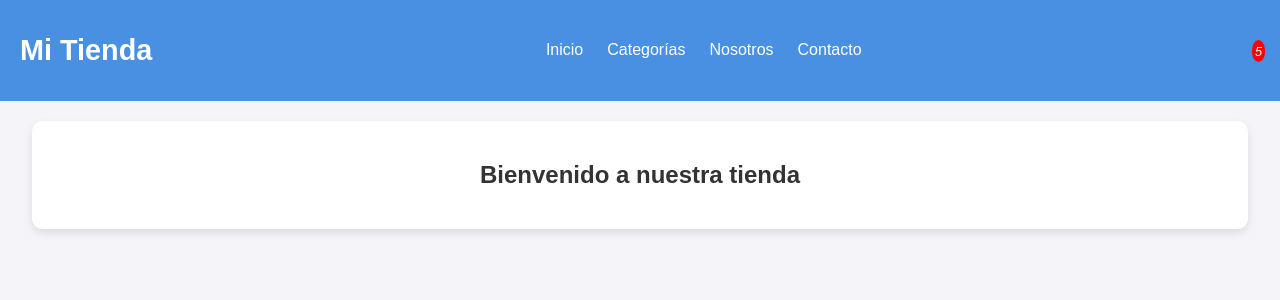
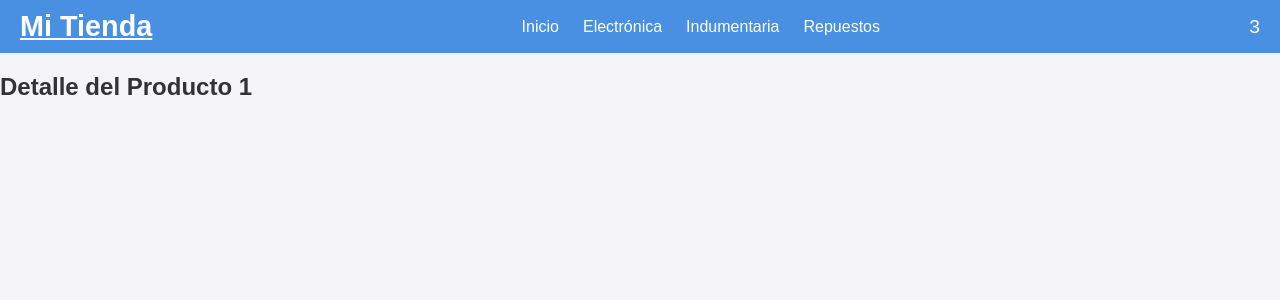
Before and after one commit to slacoxz/proyecto-reactjs, a React (Vite) app in the folder proyect-react-js/: page /item/1 in a window 1280 px wide. Shown: the top 300 px of the page. Built offline with nearby package versions, Linux system fonts and the light colour scheme.

Commit message:
configuro el enrutamiento usando routes, route y BrowserRouter en app.jsx. Ademas remplazo los <a> por <Link> de react-router-dom para evitar la recarga completa de la página al navegar. Además, agrega los enlaces necesarios para navegar a la tienda, categorías, etc en NavBar.jsx

```diff
--- a/proyect-react-js/src/app.jsx
+++ b/proyect-react-js/src/app.jsx
@@ -1,15 +1,21 @@
+// src/App.jsx
 import React from 'react';
+import { BrowserRouter, Routes, Route } from 'react-router-dom';
 import NavBar from './components/NavBar';
 import ItemListContainer from './components/ItemListContainer';
+import ItemDetailContainer from './components/ItemDetailContainer';
 import './App.css';
-
 
 function App() {
     return (
-        <div>
+        <BrowserRouter>
             <NavBar />
-            <ItemListContainer greeting="Bienvenido a nuestra tienda" />
-        </div>
+            <Routes>
+                <Route path="/" element={<ItemListContainer greeting="Bienvenido a nuestra tienda" />} />
+                <Route path="/category/:id" element={<ItemListContainer />} />
+                <Route path="/item/:id" element={<ItemDetailContainer />} />
+            </Routes>
+        </BrowserRouter>
     );
 }
 
--- /dev/null
+++ b/proyect-react-js/src/components/ItemDetailContainer.jsx
@@ -0,0 +1,22 @@
+// src/components/ItemDetailContainer.js
+import React, { useEffect } from 'react';
+import { useParams } from 'react-router-dom';
+
+function ItemDetailContainer() {
+  const { id } = useParams(); // Captura el ID del producto
+
+  useEffect(() => {
+    // Lógica para cargar detalles del producto en función de `id`
+    console.log("Cargando detalles del producto con ID:", id);
+    // Aquí podrías llamar a tus async-mocks o funciones de API para cargar los detalles del producto
+  }, [id]);
+
+  return (
+    <div>
+      <h2>Detalle del Producto {id}</h2>
+      {/* Renderizar los detalles del producto aquí */}
+    </div>
+  );
+}
+
+export default ItemDetailContainer;
--- a/proyect-react-js/src/components/NavBar.jsx
+++ b/proyect-react-js/src/components/NavBar.jsx
@@ -1,20 +1,21 @@
+// src/components/NavBar.jsx
 import React from "react";
+import { Link } from "react-router-dom";
 import CartWidget from "./CartWidget";
 import "./NavBar.css";
 
 const NavBar = () => {
   return (
     <nav className="navbar">
-      <h1 className="brand">Mi Tienda</h1>
+      <Link to="/" className="brand">Mi Tienda</Link>
       <div className="nav-links">
-        <a href="#home">Inicio</a>
-        <a href="#categories">Categorías</a>
-        <a href="#about">Nosotros</a>
-        <a href="#contact">Contacto</a>
+        <Link to="/">Inicio</Link>
+        <Link to="/category/electronica">Electrónica</Link>
+        <Link to="/category/indumentaria">Indumentaria</Link>
+        <Link to="/category/repuestos">Repuestos</Link>
       </div>
       <div className="cart-container">
-        <i className="fas fa-shopping-cart cart-icon"></i>
-        <span className="cart-count"></span>
+        <CartWidget />
       </div>
     </nav>
   );
```
Also changed, not shown: proyect-react-js/src/components/Item.jsx (added, +14 -0 lines).
